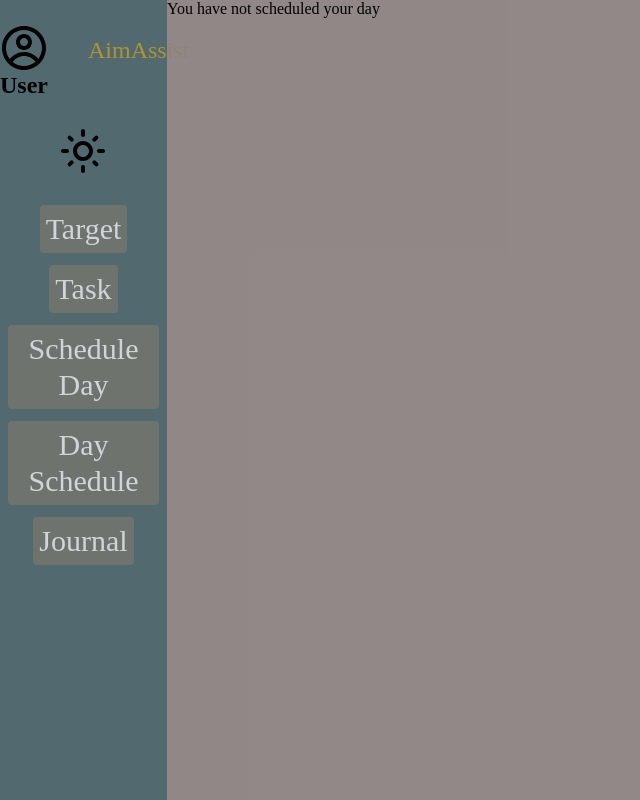
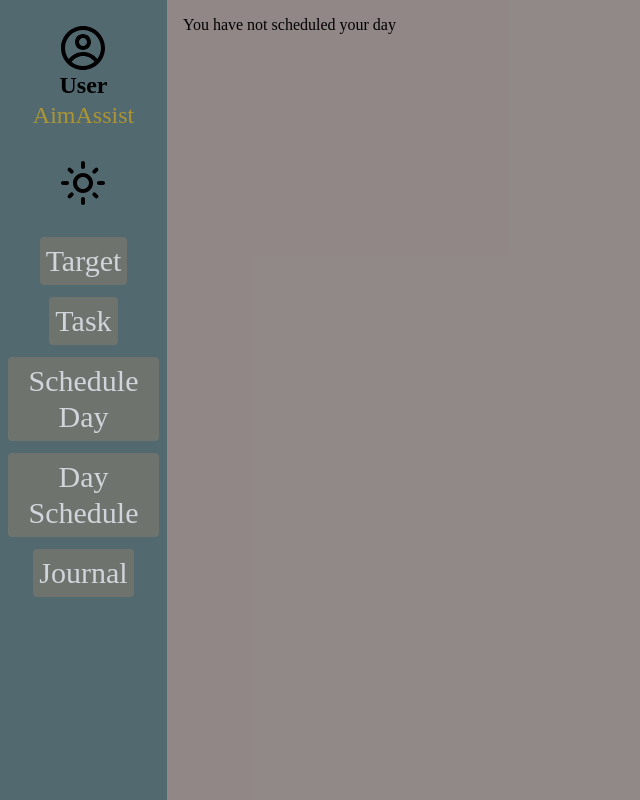
Before and after one commit to anuragK2048/aim-assist, a React (Vite) app: page /app/daySchedule in a window 1280 px wide. Shown: the whole page, without its empty margins (0-640 px from the left). Built offline with nearby package versions, Linux system fonts and the light colour scheme; no server answers; the database is empty.

Commit message:
style: improved sidebar utility

```diff
--- a/src/App.css
+++ b/src/App.css
@@ -7,6 +7,7 @@
 
 html,
 body {
-  height: 100%;
+  height: 100vh;
   width: 100%;
+  overflow: hidden;
 }
--- a/src/App.jsx
+++ b/src/App.jsx
@@ -4,7 +4,6 @@ import HomePage from "./ui/HomePage";
 import AppLayout from "./ui/AppLayout";
 import Target from "./features/target/Target";
 import Task from "./features/task/Task";
-import DailyTask from "./features/dailyTask/DailyTask";
 import ScheduleDay from "./features/scheduleDay/ScheduleDay";
 import DaySchedule from "./features/daySchedule/DaySchedule";
 import Journal from "./features/journal/Journal";
--- a/src/features/dailyTask/DailyTask.jsx
+++ /dev/null
@@ -1,5 +0,0 @@
-function DailyTask() {
-  return <div>.</div>;
-}
-
-export default DailyTask;
--- a/src/features/daySchedule/DaySchedule.jsx
+++ b/src/features/daySchedule/DaySchedule.jsx
@@ -12,12 +12,14 @@ function DaySchedule() {
   const { tasks } = useSelector((store) => store.tasks);
   const dispatch = useDispatch();
   const schedule = scheduleDetails.find(
-    (val) => val.global_id_date === nowDate
+    (val) => val.global_id_date === nowDate,
   );
-  // console.log("after update", schedule);
+
+  // RETURN
   if (!schedule || tasks.length === 0) {
-    return <div>You have not scheduled your day</div>;
+    return <div className="m-4">You have not scheduled your day</div>;
   }
+
   const { schedule_details } = schedule;
   const { sleepSchedule } = schedule_details;
   const { taskList } = schedule_details;
@@ -31,7 +33,7 @@ function DaySchedule() {
   // console.log(schedule);
   function updateTaskStatus(global_id, updatedDetails) {
     const updated_taskList = schedule.schedule_details.taskList.map((task) =>
-      task.global_id === global_id ? updatedDetails : task
+      task.global_id === global_id ? updatedDetails : task,
     );
     const updatedSchedule = {
       ...schedule,
@@ -53,7 +55,7 @@ function DaySchedule() {
     }
   }
   return (
-    <div className={style.mainContainer}>
+    <div className="m-4">
       <div className={style.header}>
         <h4 className={style.mainDate}>{nowDate}</h4>
         <h3 className={style.mainTitle}>Schedule for Today</h3>
@@ -63,7 +65,7 @@ function DaySchedule() {
         <div className={style.timedTasks}>
           {timedTasks.map((task) => {
             const taskDetails = tasks.find(
-              (val) => val.global_id === task.global_id
+              (val) => val.global_id === task.global_id,
             );
             if (!taskDetails?.name) return;
             return (
@@ -79,7 +81,7 @@ function DaySchedule() {
         <div className={style.untimedTasks}>
           {untimedTasks.map((task) => {
             const taskDetails = tasks.find(
-              (val) => val.global_id === task.global_id
+              (val) => val.global_id === task.global_id,
             );
             if (!taskDetails?.name) return;
             return (
--- a/src/features/scheduleDay/ScheduleDay.jsx
+++ b/src/features/scheduleDay/ScheduleDay.jsx
@@ -19,11 +19,11 @@ function ScheduleDay() {
   const { scheduleDetails } = useSelector((store) => store.scheduleDay);
 
   const scheduleAlreadyExists = scheduleDetails.some(
-    (schedule) => schedule.global_id_date === getFullDate(new Date())
+    (schedule) => schedule.global_id_date === getFullDate(new Date()),
   );
 
   const [previousSchedule] = scheduleDetails?.filter(
-    (schedule) => schedule.global_id_date === getFullDate(new Date())
+    (schedule) => schedule.global_id_date === getFullDate(new Date()),
   );
 
   const scheduledTasks = tasks.filter((task) => task.type === "Schedule Task");
@@ -82,11 +82,11 @@ function ScheduleDay() {
     scheduleAlreadyExists &&
     allTasks.map((task) => {
       const exists = previousSchedule.schedule_details.taskList.some(
-        (val) => val.global_id === task.global_id
+        (val) => val.global_id === task.global_id,
       );
       const defaultTime =
         previousSchedule.schedule_details.taskList.find(
-          (val) => val.global_id === task.global_id
+          (val) => val.global_id === task.global_id,
         )?.time || null;
       if (exists)
         return { selected: true, time: defaultTime, global_id: task.global_id };
@@ -140,7 +140,7 @@ function ScheduleDay() {
   }
 
   return (
-    <div>
+    <div className="mx-2 my-4 h-full w-full">
       <h3>{getFullDate(new Date())}</h3>
       <h2 className={style.mainHeading}>Schedule your day</h2>
       {infoExists && (
--- a/src/features/target/Target.jsx
+++ b/src/features/target/Target.jsx
@@ -63,7 +63,7 @@ function Target() {
   function handleClick(e) {
     if (
       floatingWindowRef.current &&
-      !floatingWindowRef.current.contains(e.target)
+      !floatingWindowRef.current.contains(e.target) //IMPPPPPP
     ) {
       setAddTarget(false);
     }
--- a/src/index.css
+++ b/src/index.css
@@ -17,3 +17,8 @@
 * {
   @apply transition-colors duration-500;
 }
+
+#root {
+  width: 100%;
+  height: 100%;
+}
--- a/src/ui/AppLayout.jsx
+++ b/src/ui/AppLayout.jsx
@@ -1,7 +1,6 @@
 import { Outlet } from "react-router";
-import style from "./AppLayout.module.css";
 import Sidebar from "./Sidebar";
-import { useEffect } from "react";
+import { useEffect, useRef, useState } from "react";
 import {
   addTarget,
   deleteTarget,
@@ -34,8 +33,11 @@ import {
   fetchedScheduleDetails,
   updateScheduleDetails,
 } from "../features/scheduleDay/scheduleDaySlice";
+import { RiMenuUnfoldLine } from "react-icons/ri";
+import { RiMenuFoldLine } from "react-icons/ri";
 
 function AppLayout() {
+  const [showSidebar, setShowsidebar] = useState(false);
   const dispatch = useDispatch();
   const { targets } = useSelector((store) => store.targets);
   const { tasks } = useSelector((store) => store.tasks);
@@ -204,12 +206,46 @@ function AppLayout() {
       window.removeEventListener("offline", handleOffline);
     };
   }, []);
+
+  //Sidebar window click logic
+  const sidebarRef = useRef();
+  function handleWindowClick(e) {
+    if (!sidebarRef.current.contains(e.target)) {
+      setShowsidebar(false);
+    }
+  }
+  useEffect(() => {
+    if (showSidebar) {
+      window.addEventListener("click", handleWindowClick, true);
+      return () => window.removeEventListener("click", handleWindowClick, true);
+    }
+  }, [showSidebar]);
   return (
-    <div className={style.container}>
-      <div className={style.sidebar}>
+    <div className="relative flex h-full">
+      <div className="absolute z-30 md:hidden">
+        {showSidebar ? (
+          <RiMenuFoldLine
+            onClick={() => setShowsidebar(false)}
+            className="my-4 -mr-2 ml-1 h-10 w-auto"
+          />
+        ) : (
+          <RiMenuUnfoldLine
+            onClick={() => setShowsidebar(true)}
+            className="my-4 -mr-2 ml-1 h-10 w-auto"
+          />
+        )}
+      </div>
+      <div
+        className={`${showSidebar ? "" : "hidden"} fixed z-20 h-[100vh] w-[15vw] min-w-[130px] bg-[#526970] pt-10 md:static md:block md:h-full md:pt-0`}
+        ref={sidebarRef}
+      >
         <Sidebar />
       </div>
-      <div className="relative flex w-full bg-blite/90">
+      <div className="relative flex w-full overflow-y-auto bg-blite/90 pt-10 md:pt-0">
+        {showSidebar && (
+          <div className="pointer-events-none absolute inset-0 z-10 bg-black/50 backdrop-blur-2xl"></div>
+        )}
+
         <Outlet />
       </div>
     </div>
--- a/src/ui/AppLayout.module.css
+++ /dev/null
@@ -1,24 +0,0 @@
-.container {
-  display: flex;
-  height: 100%;
-}
-
-.sidebar {
-  width: 15vw;
-  background-color: rgb(82 105 112);
-  height: 100vh;
-  min-width: 130px;
-}
-
-.display {
-  position: relative;
-  display: flex;
-  overflow: scroll;
-  width: 100%;
-}
-
-@media (max-width: 500px) {
-  .sidebar {
-    width: 30vw;
-  }
-}
--- a/src/ui/ProtectedRoute.jsx
+++ b/src/ui/ProtectedRoute.jsx
@@ -13,7 +13,11 @@ function ProtectedRoute({ children }) {
     }
     // checkAuth();
   }, []);
-  return <div>{authorize ? children : "Not authorized"}</div>;
+  return (
+    <div className="h-full w-full">
+      {authorize ? children : "Not authorized"}
+    </div>
+  );
 }
 
 export default ProtectedRoute;
--- a/src/ui/Sidebar.jsx
+++ b/src/ui/Sidebar.jsx
@@ -29,7 +29,7 @@ function Sidebar() {
   return (
     <div className={style.container}>
       <div className="flex flex-col items-center justify-center gap-2 md:flex-col">
-        <div className="flex w-full flex-col items-center justify-evenly sm:flex-row sm:gap-10">
+        <div className="flex w-full flex-col items-center justify-evenly 2xl:flex-row 2xl:gap-10">
           <div className="mt-6 flex flex-col items-center justify-center">
             <CgProfile className="h-12 w-auto" onClick={() => navigate("/")} />
             <h2>User</h2>
```
Also changed, not shown: src/features/dailyTask/DailyTask.module.css (deleted).
